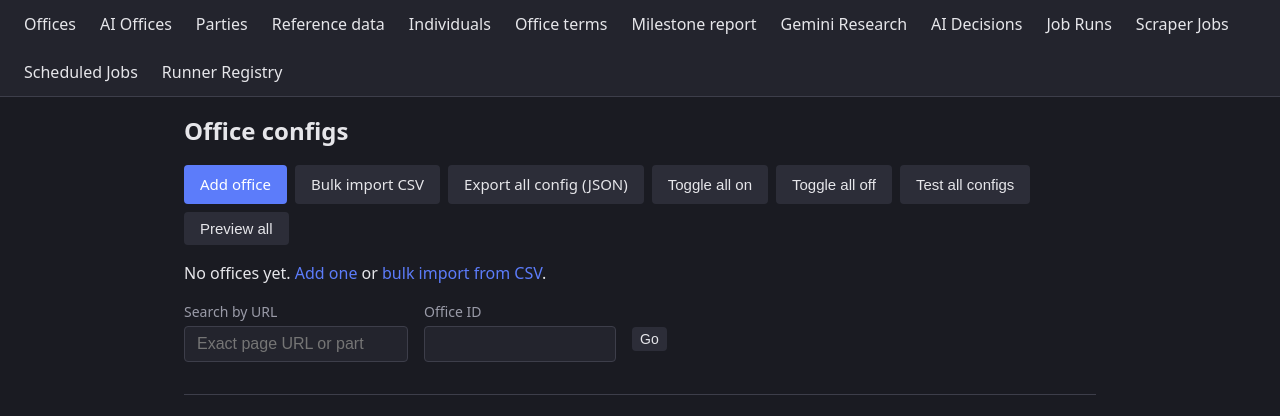
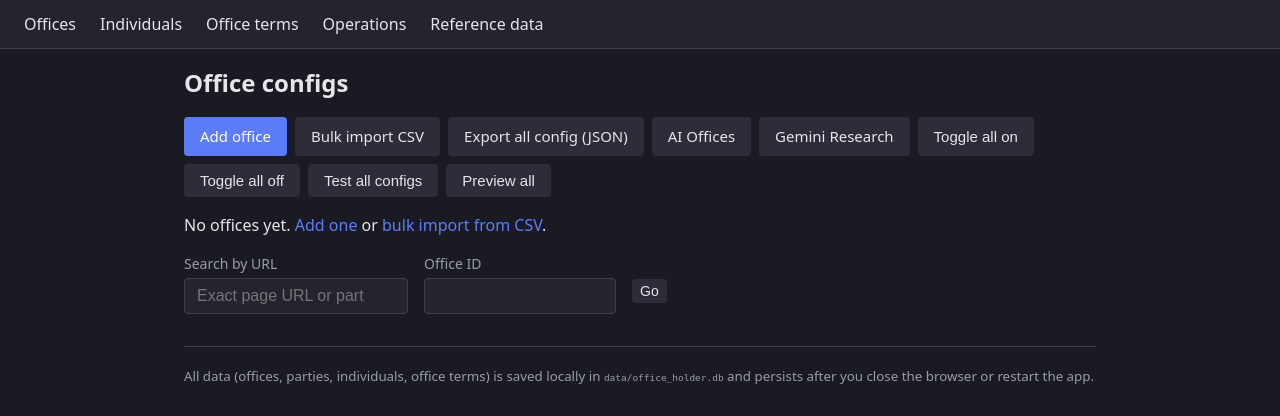
Before and after one commit to wcmchenry3-stack/office_holder_cursor, a Python web app: template src/templates/offices.html in a window 1280 px wide. Shown: the top 416 px of the page. Run offline with Jinja, Linux system fonts and the light colour scheme; the template is opened without the code that fills it, so the values that code supplies are empty.

Commit message:
chore: nav redesign — 5 items, Operations landing page, AI tools under Offices
Collapse navigation from 13 flat items to 5 top-level items:
  Offices | Individuals | Office Terms | Operations | Reference Data

- base.html: remove AI Offices, Parties, Gemini Research, AI Decisions,
  Job Runs, Scraper Jobs, Scheduled Jobs, Runner Registry, Milestone
  Report from nav; Parties was redundant (already in /refs)
- offices.html: add AI Offices and Gemini Research buttons to the
  existing action buttons block
- operations.html: new landing page (mirrors refs.html pattern) linking
  to AI Decisions, Job Runs, Scraper Jobs, Scheduled Jobs, Runner
  Registry, and Milestone Report
- data.py: add GET /operations route rendering the new landing page

All existing URLs are unchanged — only the navigation surface changes.

Co-Authored-By: Claude Sonnet 4.6 <noreply@anthropic.com>

```diff
--- a/src/routers/data.py
+++ b/src/routers/data.py
@@ -18,6 +18,11 @@ from src.db.runner_registry import RUNNER_REGISTRY
 from src.routers._deps import templates
 
 router = APIRouter()
+
+
+@router.get("/operations", response_class=HTMLResponse)
+async def operations_landing(request: Request):
+    return templates.TemplateResponse(request, "operations.html", {})
 
 
 @router.get("/data/individuals", response_class=HTMLResponse)
--- a/src/templates/base.html
+++ b/src/templates/base.html
@@ -34,18 +34,10 @@
   <nav>
     <ul>
       <li><a href="/offices">Offices</a></li>
-      <li><a href="/ai-offices">AI Offices</a></li>
-      <li><a href="/refs/parties">Parties</a></li>
-      <li><a href="/refs">Reference data</a></li>
       <li><a href="/data/individuals">Individuals</a></li>
       <li><a href="/data/office-terms">Office terms</a></li>
-      <li><a href="/report/milestones">Milestone report</a></li>
-      <li><a href="/gemini-research">Gemini Research</a></li>
-      <li><a href="/data/ai-decisions">AI Decisions</a></li>
-      <li><a href="/data/scheduled-job-runs">Job Runs</a></li>
-      <li><a href="/data/scraper-jobs">Scraper Jobs</a></li>
-      <li><a href="/data/scheduled-jobs">Scheduled Jobs</a></li>
-      <li><a href="/data/runner-registry">Runner Registry</a></li>
+      <li><a href="/operations">Operations</a></li>
+      <li><a href="/refs">Reference data</a></li>
     </ul>
   </nav>
   {% set git_sync = git_sync_status() %}
--- a/src/templates/offices.html
+++ b/src/templates/offices.html
@@ -9,6 +9,8 @@
   <a href="/offices/new" class="btn">Add office</a>
   <a href="/offices/import" class="btn btn-secondary">Bulk import CSV</a>
   <a href="/api/export-config" download="office-config-export.json" class="btn btn-secondary">Export all config (JSON)</a>
+  <a href="/ai-offices" class="btn btn-secondary">AI Offices</a>
+  <a href="/gemini-research" class="btn btn-secondary">Gemini Research</a>
   {% if not page_search_view %}
   <button type="button" class="btn btn-secondary" id="toggleAllOn">Toggle all on</button>
   <button type="button" class="btn btn-secondary" id="toggleAllOff">Toggle all off</button>
```
Also changed, not shown: src/templates/operations.html (added, +14 -0 lines).
